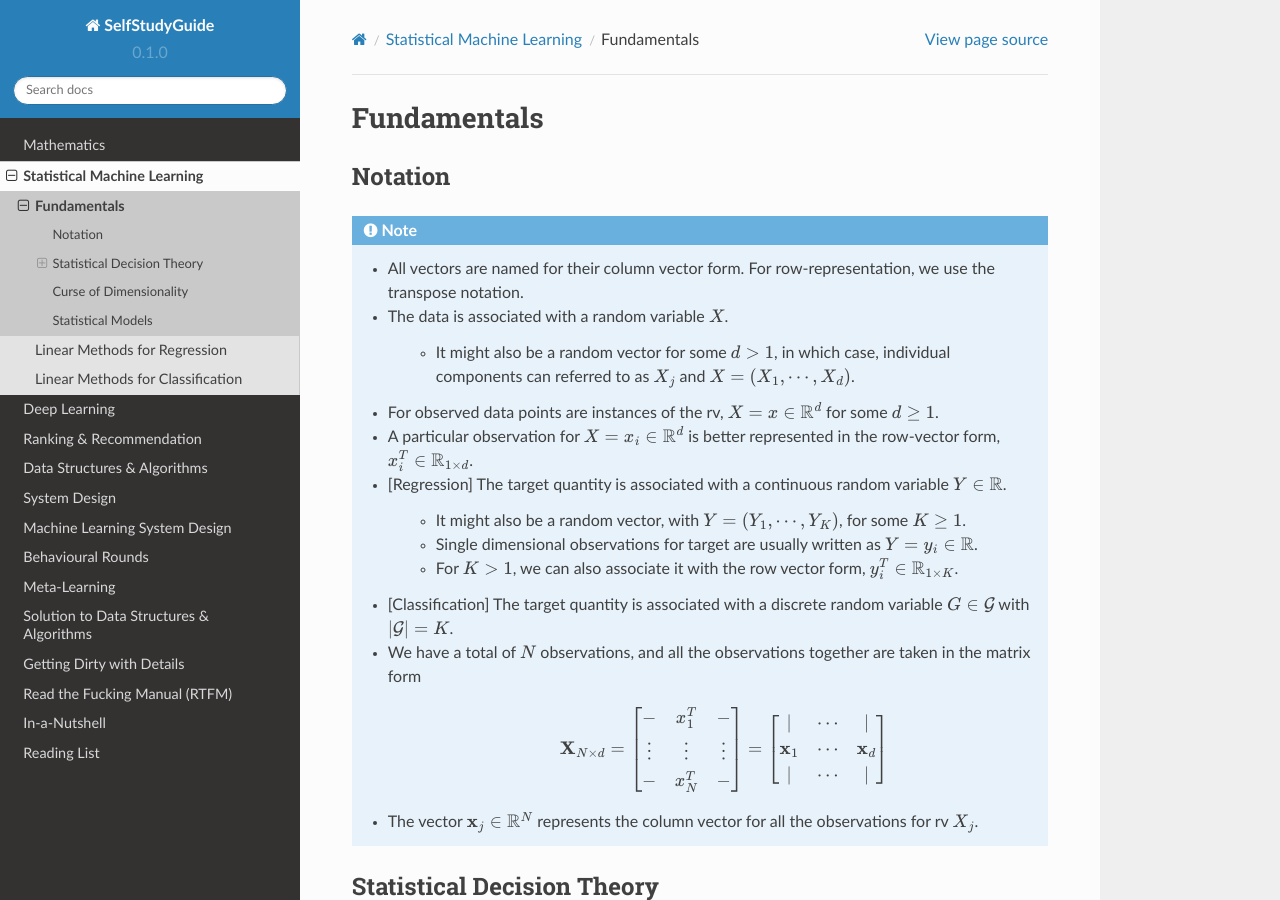
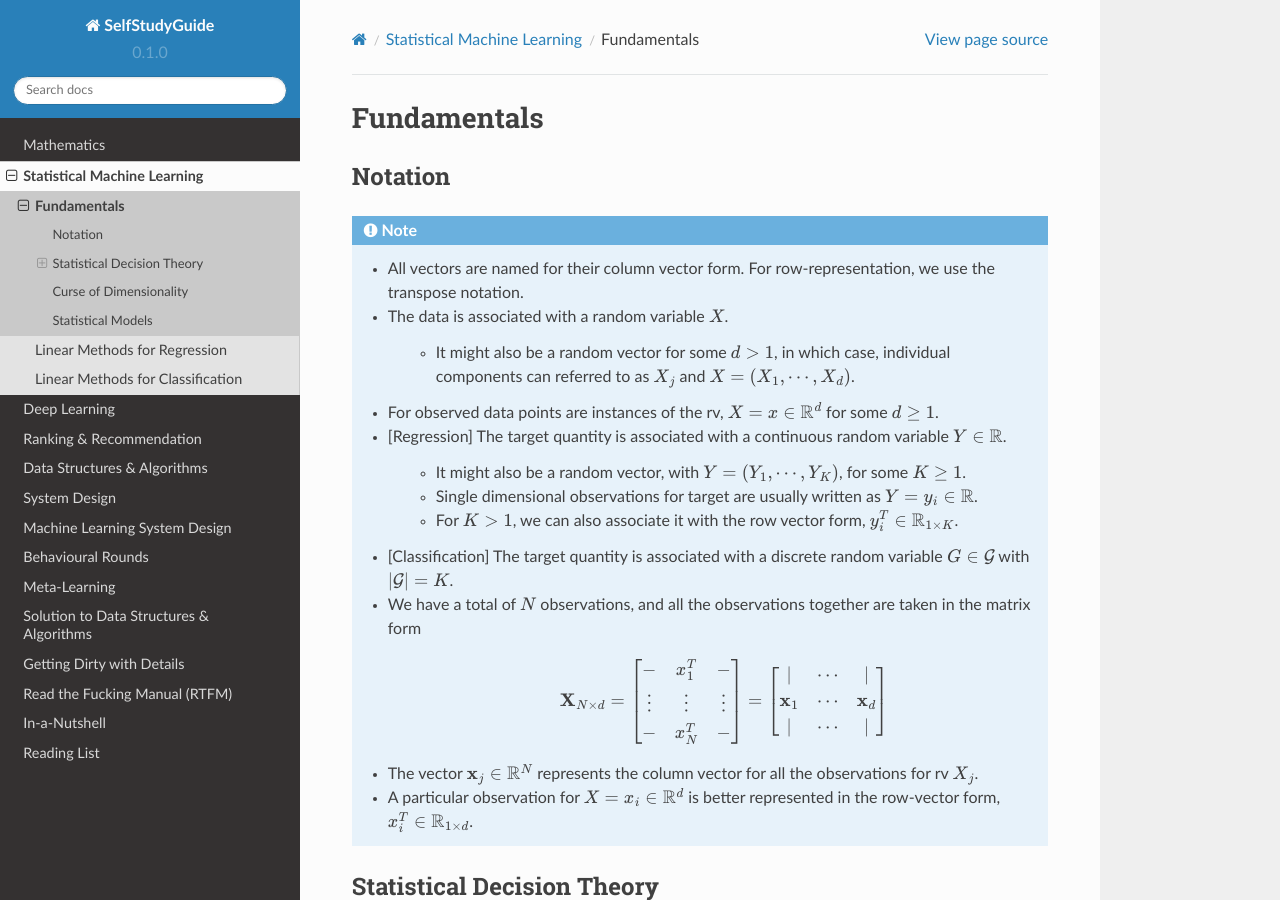
Before and after one commit to uselesstechjunks/leetcode, a Sphinx documentation site: the page built from docs/source/ml/basics.rst, in a window 1280 px wide and 900 px high. Built offline with Sphinx 7.4.7 and the Read the Docs theme 2.0.0, drawn with Linux system fonts in a browser that asks for light colours; part of the change alters nothing that is shown.

```diff
--- a/docs/source/ml/basics.rst
+++ b/docs/source/ml/basics.rst
@@ -11,7 +11,6 @@ Notation
 
 		* It might also be a random vector for some :math:`d> 1`, in which case, individual components can referred to as :math:`X_j` and :math:`X=(X_1,\cdots,X_d)`.
 	* For observed data points are instances of the rv, :math:`X=x\in\mathbb{R}^d` for some :math:`d\geq 1`.
-	* A particular observation for :math:`X=x_i\in\mathbb{R}^d` is better represented in the row-vector form, :math:`x_i^T\in\mathbb{R}_{1\times d}`.
 	* [Regression] The target quantity is associated with a continuous random variable :math:`Y\in\mathbb{R}`.
 
 		* It might also be a random vector, with :math:`Y=(Y_1,\cdots,Y_K)`, for some :math:`K\geq 1`.
@@ -22,6 +21,7 @@ Notation
 
 		.. math:: \mathbf{X}_{N\times d}=\begin{bmatrix}-& x_1^T & - \\ \vdots & \vdots & \vdots \\ -& x_N^T & -\end{bmatrix}=\begin{bmatrix}|&\cdots&|\\ \mathbf{x}_1 & \cdots & \mathbf{x}_d \\ |&\cdots&|\end{bmatrix}
 	* The vector :math:`\mathbf{x}_j\in\mathbb{R}^N` represents the column vector for all the observations for rv :math:`X_j`.
+	* A particular observation for :math:`X=x_i\in\mathbb{R}^d` is better represented in the row-vector form, :math:`x_i^T\in\mathbb{R}_{1\times d}`.
 
 **********************************************************************************
 Statistical Decision Theory
```
